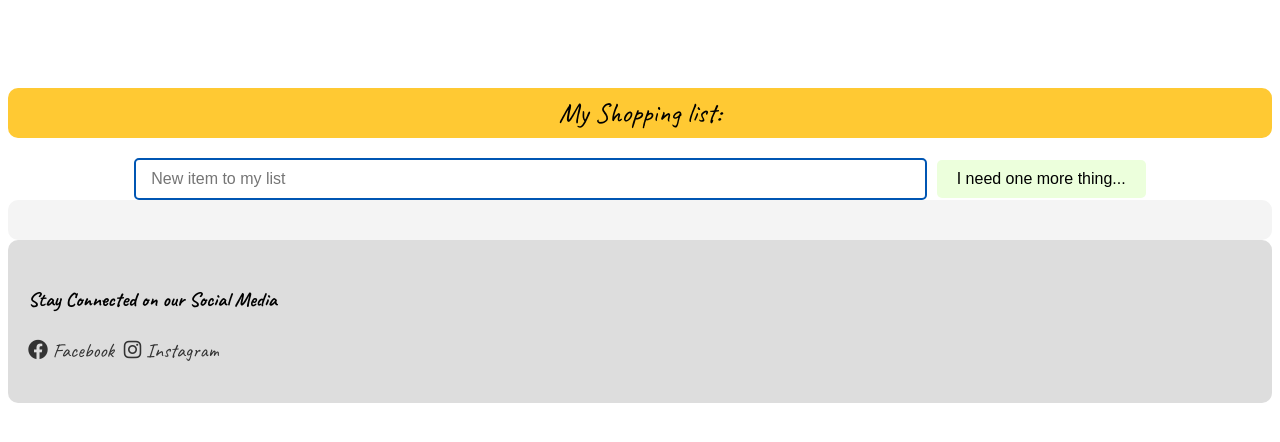
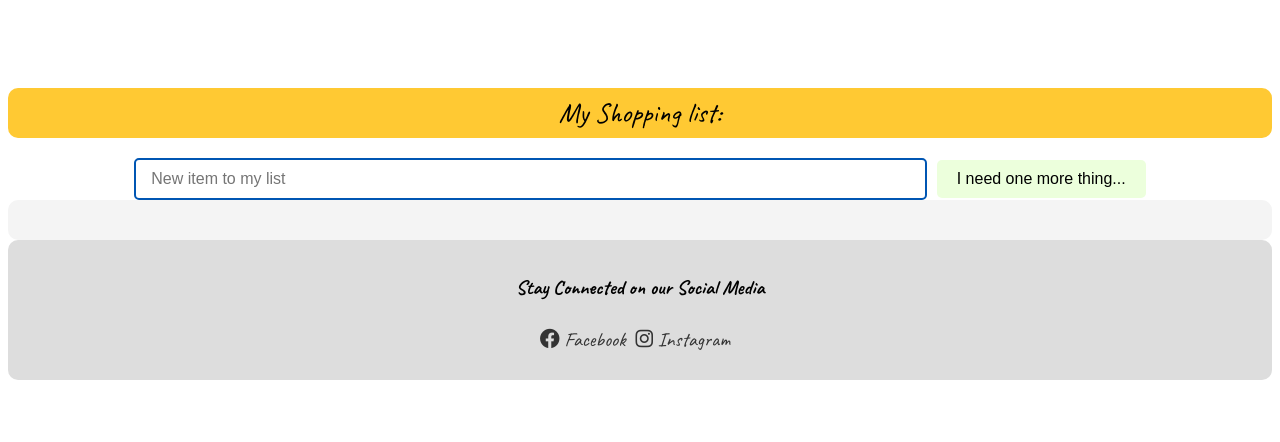
Before and after one commit to shlomitbitton/ineedit_client, an Angular app: page / in a window 1280 px wide. Shown: the top 442 px of the page. Built offline with nearby package versions, Linux system fonts and the light colour scheme.

Commit message:
footer styling

```diff
--- a/src/app/layout/layout.component.css
+++ b/src/app/layout/layout.component.css
@@ -26,13 +26,18 @@ body {
   padding: 20px;
   border-radius: 10px;
 }
-.right-column {
+.footer {
+  display: flex;              /* Enables flexbox layout */
+  justify-content: center;    /* Centers content horizontally */
+  align-items: center;        /* Centers content vertically */
   flex: 1;
   background-color: #ddd;
   padding: 20px;
   border-radius: 10px;
   font-size: 20px;
   font-family: 'Caveat', cursive;
+  text-align: center;         /* Ensures text is centered if it wraps across multiple lines */
+  height: 100px;
 }
 
 .social-media-links ul {
--- a/src/app/layout/layout.component.html
+++ b/src/app/layout/layout.component.html
@@ -11,7 +11,7 @@
     <router-outlet></router-outlet>
   </div>
 </div>
-<div class="right-column">
+<div class="footer">
   <div class="social-media-links">
     <h4>Stay Connected on our Social Media</h4>
     <ul>
```
Also changed, not shown: src/app/needing-event/needing-event.component.ts (line endings or trailing spaces).
